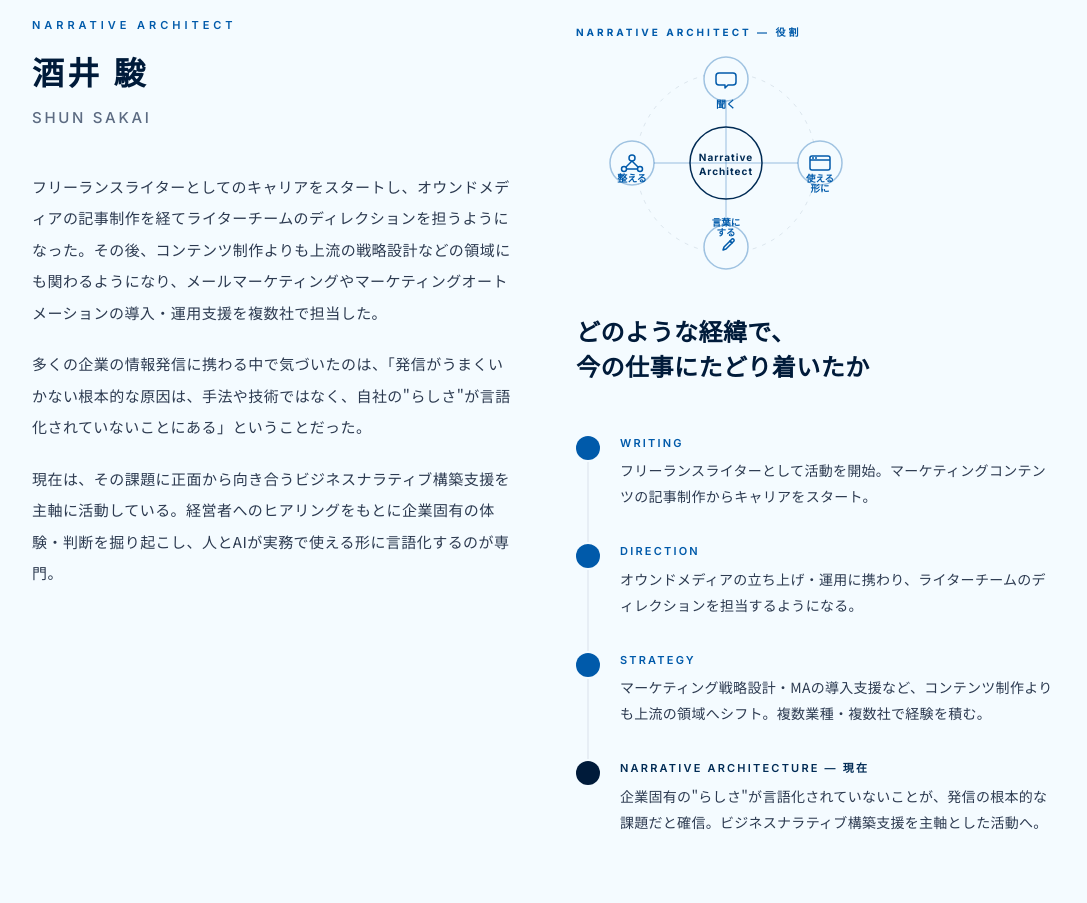
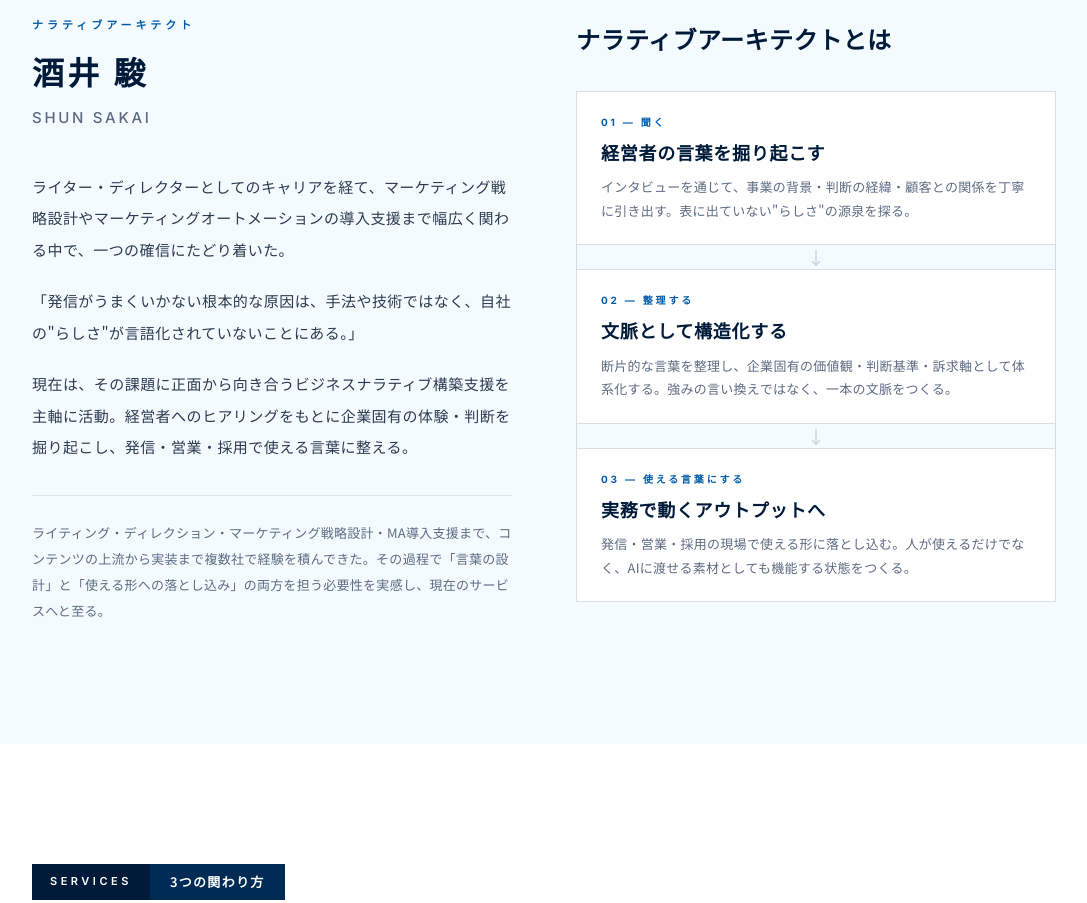
Before and after one commit to shunsakai-Bus/businessnarrative, a plain HTML site: page index.html in a window 1280 px wide. Shown: the part 980-1883 px from the top of the page, without its empty margins (96-1183 px from the left). Drawn offline with Linux system fonts and the light colour scheme.

Commit message:
ABOUT: Japanese role label, new profile text, replace role-map with 3-step diagram

```diff
--- a/index.html
+++ b/index.html
@@ -352,6 +352,66 @@ section { position: relative; }
   color: var(--muted);
   letter-spacing: 0.18em;
 }
+/* ABOUT MA経験ブロック */
+.about-ma {
+  margin-top: 32px;
+  padding-top: 24px;
+  border-top: 1px solid rgba(0,43,85,0.1);
+}
+.about-ma p {
+  font-size: 13px;
+  color: var(--muted);
+  line-height: 2.0;
+  letter-spacing: 0.02em;
+  margin-bottom: 14px;
+}
+.about-ma p:last-child { margin-bottom: 0; }
+
+/* ABOUT 3ステップダイアグラム */
+.about-3steps {
+  display: flex;
+  flex-direction: column;
+  margin-top: 32px;
+}
+.about-3step {
+  background: var(--paper);
+  border: 1.5px solid rgba(0,43,85,0.15);
+  padding: 22px 24px;
+}
+.about-3step + .about-3step { border-top: none; }
+.about-3step-num {
+  font-family: var(--font-mono);
+  font-size: 10px;
+  font-weight: 700;
+  letter-spacing: 0.28em;
+  color: var(--blue);
+  margin-bottom: 8px;
+}
+.about-3step-title {
+  font-family: var(--font-serif);
+  font-size: 18px;
+  font-weight: 700;
+  color: var(--navy-deep);
+  margin-bottom: 6px;
+  letter-spacing: 0.04em;
+}
+.about-3step-desc {
+  font-size: 13px;
+  color: var(--muted);
+  line-height: 1.8;
+  letter-spacing: 0.02em;
+}
+.about-3step-arrow {
+  text-align: center;
+  font-size: 18px;
+  color: rgba(0,43,85,0.2);
+  padding: 3px 0;
+  line-height: 1;
+  background: var(--blue-pale);
+  border-left: 1.5px solid rgba(0,43,85,0.15);
+  border-right: 1.5px solid rgba(0,43,85,0.15);
+}
+
 /* 経歴ステップ */
 .career-steps { margin-top: 48px; }
 .career-step {
@@ -1035,106 +1095,49 @@ section { position: relative; }
       <!-- 左：プロフィール -->
       <div class="about-left">
         <div class="about-title-block">
-          <p class="about-role">NARRATIVE ARCHITECT</p>
+          <p class="about-role">ナラティブアーキテクト</p>
           <p class="about-name-ja">酒井 駿</p>
           <p class="about-name-en">SHUN SAKAI</p>
         </div>
         <div class="about-story">
           <p>
-            フリーランスライターとしてのキャリアをスタートし、オウンドメディアの記事制作を経てライターチームのディレクションを担うようになった。その後、コンテンツ制作よりも上流の戦略設計などの領域にも関わるようになり、メールマーケティングやマーケティングオートメーションの導入・運用支援を複数社で担当した。
+            ライター・ディレクターとしてのキャリアを経て、マーケティング戦略設計やマーケティングオートメーションの導入支援まで幅広く関わる中で、一つの確信にたどり着いた。
           </p>
           <p>
-            多くの企業の情報発信に携わる中で気づいたのは、「発信がうまくいかない根本的な原因は、手法や技術ではなく、自社の"らしさ"が言語化されていないことにある」ということだった。
+            「発信がうまくいかない根本的な原因は、手法や技術ではなく、自社の"らしさ"が言語化されていないことにある。」
           </p>
           <p>
-            現在は、その課題に正面から向き合うビジネスナラティブ構築支援を主軸に活動している。経営者へのヒアリングをもとに企業固有の体験・判断を掘り起こし、人とAIが実務で使える形に言語化するのが専門。
+            現在は、その課題に正面から向き合うビジネスナラティブ構築支援を主軸に活動。経営者へのヒアリングをもとに企業固有の体験・判断を掘り起こし、発信・営業・採用で使える言葉に整える。
           </p>
+        </div>
+        <div class="about-ma">
+          <p>ライティング・ディレクション・マーケティング戦略設計・MA導入支援まで、コンテンツの上流から実装まで複数社で経験を積んできた。その過程で「言葉の設計」と「使える形への落とし込み」の両方を担う必要性を実感し、現在のサービスへと至る。</p>
         </div>
       </div>
 
       <!-- 右：経歴ステップ -->
       <div class="about-right">
 
-        <!-- ロールマップ：Narrative Architectとは何をする人か -->
-        <div class="role-map" aria-hidden="true">
-          <p class="role-map-label">NARRATIVE ARCHITECT — 役割</p>
-          <svg width="300" height="220" viewBox="0 0 300 220" fill="none" xmlns="http://www.w3.org/2000/svg">
-            <!-- 背景円 -->
-            <circle cx="150" cy="110" r="90" stroke="rgba(0,43,85,0.1)" stroke-width="1" stroke-dasharray="4 6"/>
-            <!-- 中心から各ノードへのライン -->
-            <line x1="150" y1="110" x2="150" y2="30" stroke="rgba(0,90,170,0.25)" stroke-width="1.5"/>
-            <line x1="150" y1="110" x2="240" y2="110" stroke="rgba(0,90,170,0.25)" stroke-width="1.5"/>
-            <line x1="150" y1="110" x2="150" y2="190" stroke="rgba(0,90,170,0.25)" stroke-width="1.5"/>
-            <line x1="150" y1="110" x2="60" y2="110" stroke="rgba(0,90,170,0.25)" stroke-width="1.5"/>
-            <!-- 中心ノード -->
-            <circle cx="150" cy="110" r="36" stroke="var(--navy)" stroke-width="1.5"/>
-            <text x="150" y="105" text-anchor="middle" dominant-baseline="middle" fill="#002B55" font-size="10" font-family="Inter, sans-serif" font-weight="700" letter-spacing="1">Narrative</text>
-            <text x="150" y="119" text-anchor="middle" dominant-baseline="middle" fill="#002B55" font-size="10" font-family="Inter, sans-serif" font-weight="700" letter-spacing="1">Architect</text>
-            <!-- 上：聞く -->
-            <circle cx="150" cy="26" r="22" fill="var(--blue-pale)" stroke="rgba(0,90,170,0.35)" stroke-width="1.5"/>
-            <!-- 吹き出しアイコン -->
-            <path d="M143 20 h14 a3 3 0 0 1 3 3 v6 a3 3 0 0 1-3 3 h-5 l-3 3 v-3 h-6 a3 3 0 0 1-3-3 v-6 a3 3 0 0 1 3-3z" stroke="#005AAA" stroke-width="1.5" fill="none" stroke-linecap="round" stroke-linejoin="round"/>
-            <text x="150" y="52" text-anchor="middle" dominant-baseline="middle" fill="#005AAA" font-size="10" font-family="Noto Sans JP, sans-serif" font-weight="600">聞く</text>
-            <!-- 右：使える形にする -->
-            <circle cx="244" cy="110" r="22" fill="var(--blue-pale)" stroke="rgba(0,90,170,0.35)" stroke-width="1.5"/>
-            <!-- ブラウザアイコン -->
-            <rect x="234" y="103" width="20" height="14" rx="2" stroke="#005AAA" stroke-width="1.5" fill="none"/>
-            <line x1="234" y1="107" x2="254" y2="107" stroke="#005AAA" stroke-width="1.5"/>
-            <circle cx="237" cy="105" r="1" fill="#005AAA"/>
-            <circle cx="240" cy="105" r="1" fill="#005AAA"/>
-            <text x="244" y="126" text-anchor="middle" dominant-baseline="middle" fill="#005AAA" font-size="9.5" font-family="Noto Sans JP, sans-serif" font-weight="600">使える</text>
-            <text x="244" y="136" text-anchor="middle" dominant-baseline="middle" fill="#005AAA" font-size="9.5" font-family="Noto Sans JP, sans-serif" font-weight="600">形に</text>
-            <!-- 下：言葉にする -->
-            <circle cx="150" cy="194" r="22" fill="var(--blue-pale)" stroke="rgba(0,90,170,0.35)" stroke-width="1.5"/>
-            <!-- ペンアイコン -->
-            <path d="M154 188 l-6 6 -1 3 3-1 6-6z" stroke="#005AAA" stroke-width="1.5" fill="none" stroke-linecap="round" stroke-linejoin="round"/>
-            <path d="M154 188 l2-2 a1.5 1.5 0 0 1 2 2 l-2 2z" stroke="#005AAA" stroke-width="1.5" fill="none" stroke-linecap="round" stroke-linejoin="round"/>
-            <text x="150" y="170" text-anchor="middle" dominant-baseline="middle" fill="#005AAA" font-size="9.5" font-family="Noto Sans JP, sans-serif" font-weight="600">言葉に</text>
-            <text x="150" y="180" text-anchor="middle" dominant-baseline="middle" fill="#005AAA" font-size="9.5" font-family="Noto Sans JP, sans-serif" font-weight="600">する</text>
-            <!-- 左：整える -->
-            <circle cx="56" cy="110" r="22" fill="var(--blue-pale)" stroke="rgba(0,90,170,0.35)" stroke-width="1.5"/>
-            <!-- ノードアイコン -->
-            <circle cx="56" cy="105" r="3" stroke="#005AAA" stroke-width="1.5" fill="none"/>
-            <circle cx="48" cy="116" r="2.5" stroke="#005AAA" stroke-width="1.5" fill="none"/>
-            <circle cx="64" cy="116" r="2.5" stroke="#005AAA" stroke-width="1.5" fill="none"/>
-            <line x1="56" y1="108" x2="50" y2="114" stroke="#005AAA" stroke-width="1.5"/>
-            <line x1="56" y1="108" x2="62" y2="114" stroke="#005AAA" stroke-width="1.5"/>
-            <line x1="51" y1="116" x2="62" y2="116" stroke="#005AAA" stroke-width="1.5"/>
-            <text x="56" y="126" text-anchor="middle" dominant-baseline="middle" fill="#005AAA" font-size="10" font-family="Noto Sans JP, sans-serif" font-weight="600">整える</text>
-          </svg>
+        <div class="section-q" style="font-size: clamp(18px, 2vw, 24px); margin-bottom: 32px;">
+          ナラティブアーキテクトとは
         </div>
-
-        <div class="section-q" style="font-size: clamp(18px, 2vw, 24px); margin-bottom: 32px;">
-          どのような経緯で、<br>今の仕事にたどり着いたか
-        </div>
-        <div class="career-steps">
-          <div class="career-step">
-            <div class="career-dot"></div>
-            <div class="career-body">
-              <p class="career-period">WRITING</p>
-              <p class="career-text">フリーランスライターとして活動を開始。マーケティングコンテンツの記事制作からキャリアをスタート。</p>
-            </div>
+        <div class="about-3steps">
+          <div class="about-3step">
+            <p class="about-3step-num">01 — 聞く</p>
+            <p class="about-3step-title">経営者の言葉を掘り起こす</p>
+            <p class="about-3step-desc">インタビューを通じて、事業の背景・判断の経緯・顧客との関係を丁寧に引き出す。表に出ていない"らしさ"の源泉を探る。</p>
           </div>
-          <div class="career-step">
-            <div class="career-dot"></div>
-            <div class="career-body">
-              <p class="career-period">DIRECTION</p>
-              <p class="career-text">オウンドメディアの立ち上げ・運用に携わり、ライターチームのディレクションを担当するようになる。</p>
-            </div>
+          <div class="about-3step-arrow">↓</div>
+          <div class="about-3step">
+            <p class="about-3step-num">02 — 整理する</p>
+            <p class="about-3step-title">文脈として構造化する</p>
+            <p class="about-3step-desc">断片的な言葉を整理し、企業固有の価値観・判断基準・訴求軸として体系化する。強みの言い換えではなく、一本の文脈をつくる。</p>
           </div>
-          <div class="career-step">
-            <div class="career-dot"></div>
-            <div class="career-body">
-              <p class="career-period">STRATEGY</p>
-              <p class="career-text">マーケティング戦略設計・MAの導入支援など、コンテンツ制作よりも上流の領域へシフト。複数業種・複数社で経験を積む。</p>
-            </div>
-          </div>
-          <div class="career-step">
-            <div class="career-dot"></div>
-            <div class="career-body">
-              <p class="career-period">NARRATIVE ARCHITECTURE — 現在</p>
-              <p class="career-text">企業固有の"らしさ"が言語化されていないことが、発信の根本的な課題だと確信。ビジネスナラティブ構築支援を主軸とした活動へ。</p>
-            </div>
+          <div class="about-3step-arrow">↓</div>
+          <div class="about-3step">
+            <p class="about-3step-num">03 — 使える言葉にする</p>
+            <p class="about-3step-title">実務で動くアウトプットへ</p>
+            <p class="about-3step-desc">発信・営業・採用の現場で使える形に落とし込む。人が使えるだけでなく、AIに渡せる素材としても機能する状態をつくる。</p>
           </div>
         </div>
       </div>
```
